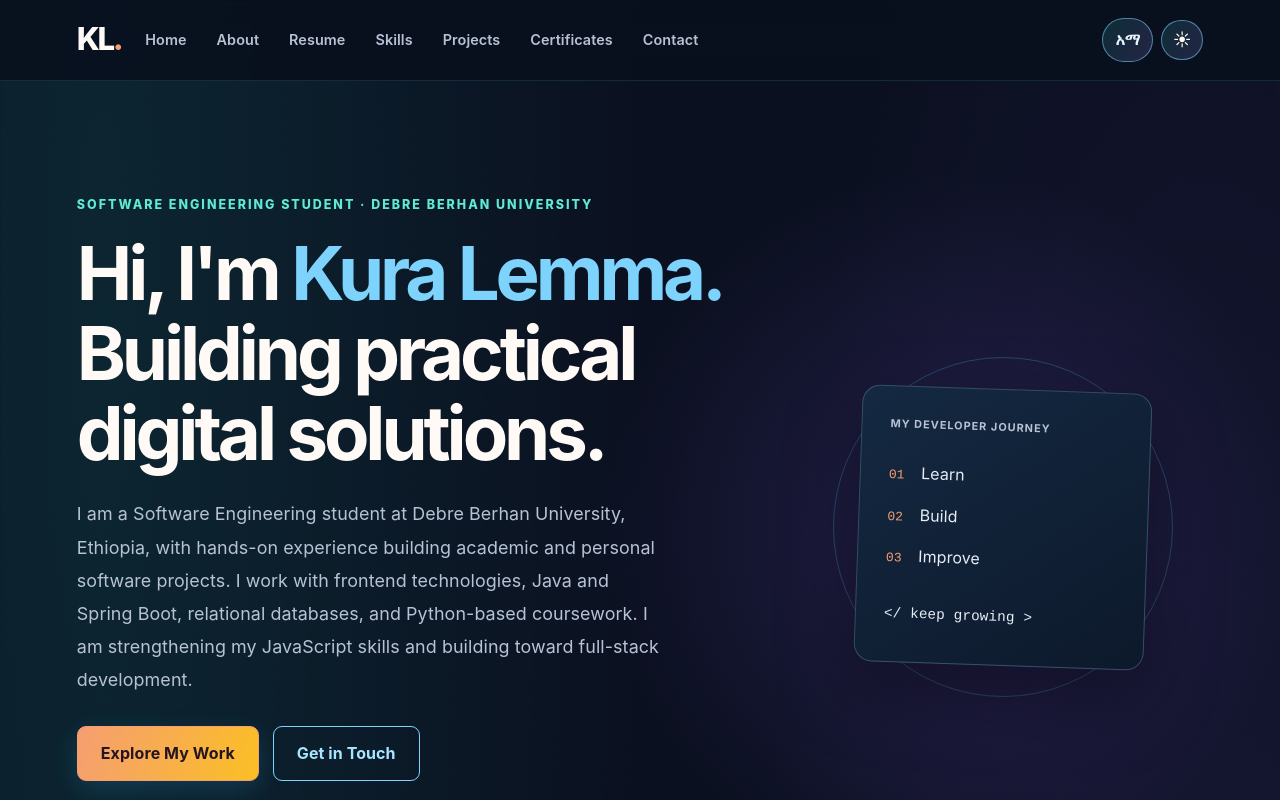
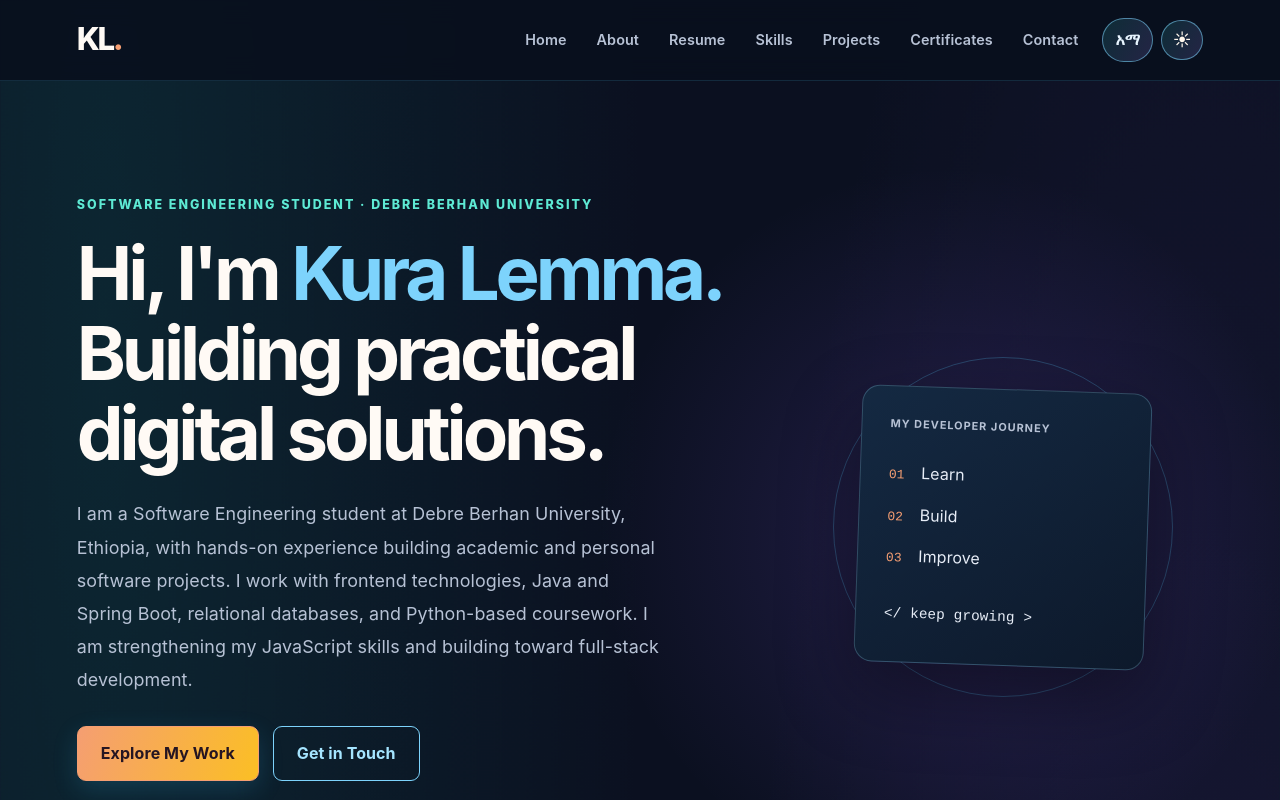
Before and after one commit to kura458/kura-lemma-portfolio, a plain HTML site: page index.html in a window 1280 px wide. Shown: the top 800 px of the page. Drawn offline with Linux system fonts and the light colour scheme.

Commit message:
Align navigation links to the right

```diff
--- a/styles.css
+++ b/styles.css
@@ -1452,3 +1452,19 @@ body {
     gap: 6px;
   }
 }
+
+
+/* Align the full navigation group toward the right, beside the controls. */
+@media (min-width: 651px) {
+  .navbar {
+    justify-content: flex-start;
+  }
+
+  .nav-links {
+    margin-left: auto;
+  }
+
+  .nav-controls {
+    margin-left: 0;
+  }
+}
```
